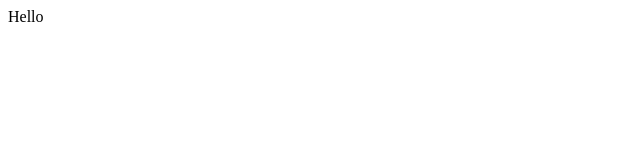
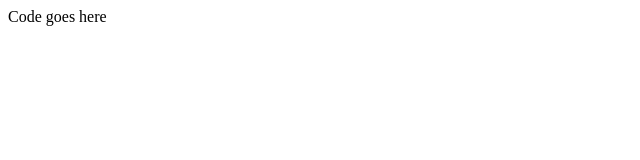
Before and after one commit to arifikhsan/scrimba-react, a React (Create React App) app: page / in a window 1280 px wide. Shown: the top 160 px of the page, without its empty margins (0-640 px from the left). Built offline with nearby package versions, Linux system fonts and the light colour scheme.

Commit message:
add constructor

```diff
--- a/src/App.js
+++ b/src/App.js
@@ -1,8 +1,13 @@
 import React, { Component } from 'react';
 
 class App extends Component {
+  constructor() {
+    super();
+    this.state = {};
+  }
+
   render() {
-    return <div>Hello</div>;
+    return <div>Code goes here</div>;
   }
 }
 
```
